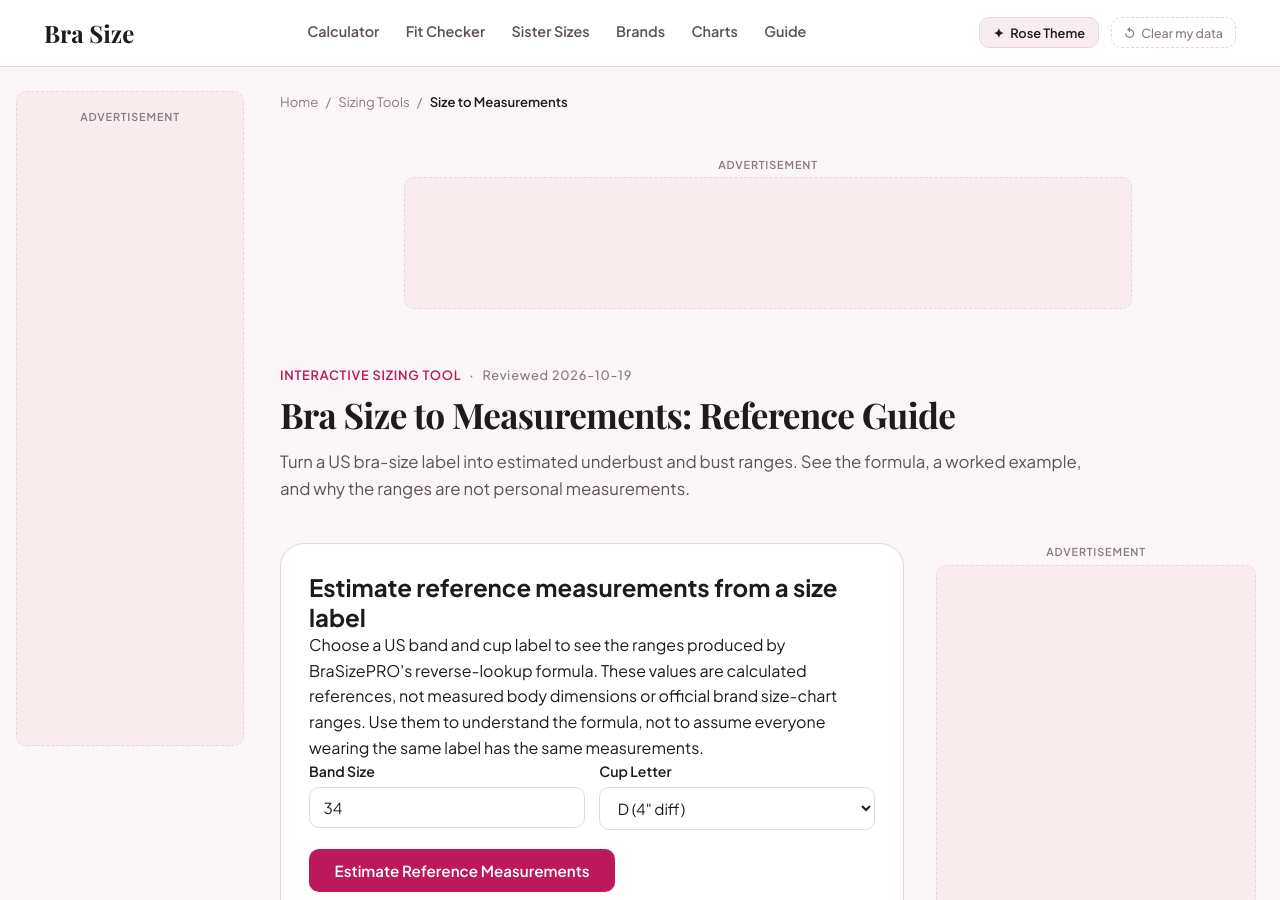
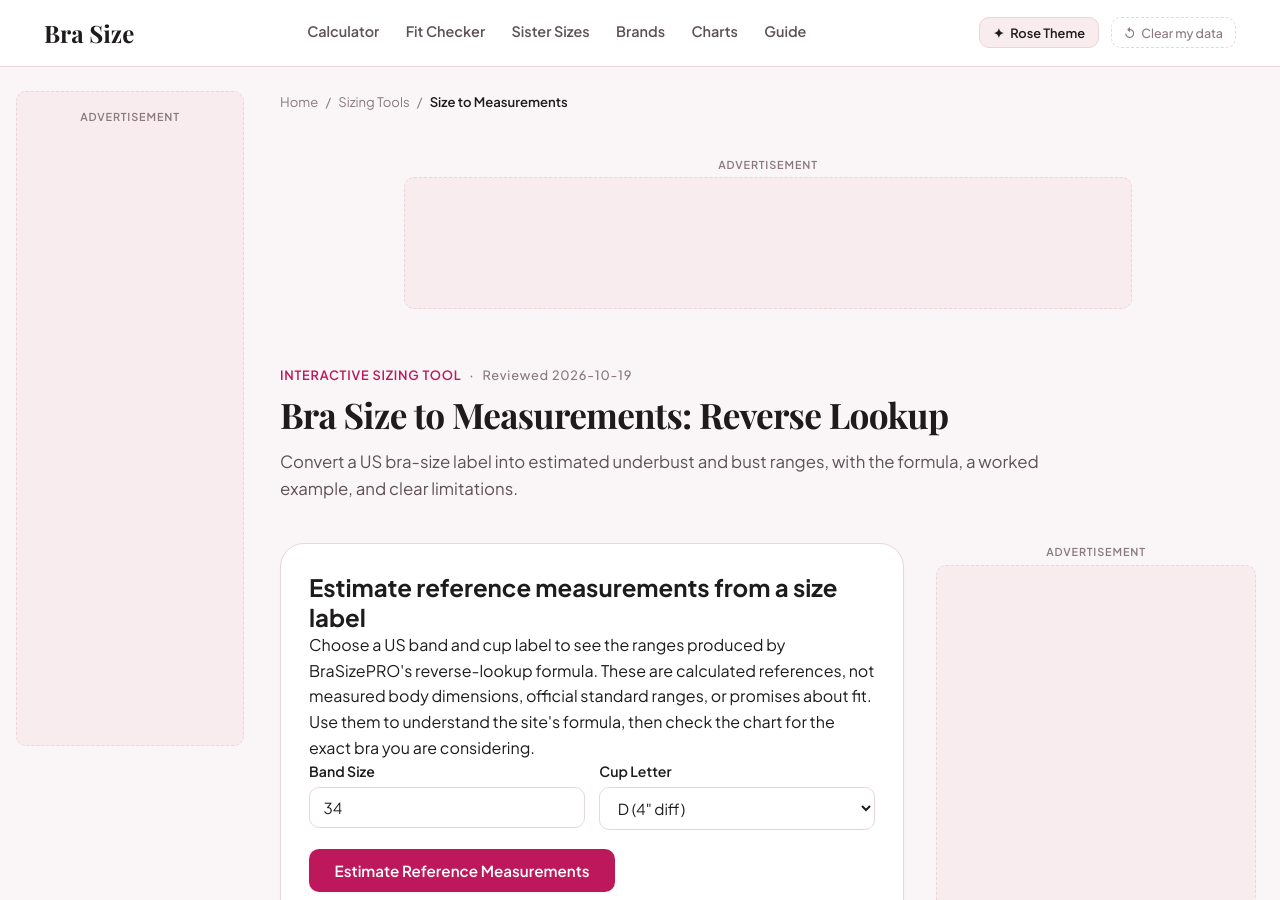
Before and after one commit to sharpedge74-cmyk/Bra-Size-Pro, a Jekyll site: the page built from bra-size-to-measurements.html, in a window 1280 px wide and 900 px high. Built offline with Jekyll 4.4.1, drawn with Linux system fonts in a browser that asks for light colours; some web fonts are replaced; some of the changed text lies outside the part shown.

Commit message:
Update sizing guidance with worked examples, clearer limitations and source references

```diff
--- a/bra-size-to-measurements.html
+++ b/bra-size-to-measurements.html
@@ -1,7 +1,7 @@
 ---
 layout: tool
-title: "Bra Size to Measurements: Reference Guide"
-description: "Turn a US bra-size label into estimated underbust and bust ranges. See the formula, a worked example, and why the ranges are not personal measurements."
+title: "Bra Size to Measurements: Reverse Lookup"
+description: "Convert a US bra-size label into estimated underbust and bust ranges, with the formula, a worked example, and clear limitations."
 permalink: /bra-size-to-measurements
 breadcrumb_label: "Size to Measurements"
 intent: "Reverse calculate bust and ribcage measurements from bra size"
@@ -9,8 +9,9 @@
 tool_js: "bra-size-to-measurements.js"
 ads: "tool"
 sources:
-  - '<a href="https://pubmed.ncbi.nlm.nih.gov/22397508/" target="_blank" rel="noopener">White &amp; Scurr (2012), comparison of traditional sizing and professional fit criteria — retrieved 2026-10-19</a>'
+  - '<a href="https://pubmed.ncbi.nlm.nih.gov/22397508/" target="_blank" rel="noopener">White &amp; Scurr (2012), traditional sizing compared with professional fit criteria — retrieved 2026-10-19</a>'
   - '<a href="https://pubmed.ncbi.nlm.nih.gov/39623226/" target="_blank" rel="noopener">Moscarelli et al. (2025), variation in cup sizing among manufacturers — retrieved 2026-10-19</a>'
+  - '<a href="https://www.iso.org/standard/61686.html" target="_blank" rel="noopener">ISO 8559-1:2017, clothing anthropometric measurement definitions — checked 2026-10-19</a>'
 related_tool:
   title: "Universal Bra Size Calculator"
   desc: "Calculate size directly from your body measurements."
@@ -20,18 +21,20 @@
   desc: "Complete lookup table for all global band and cup numbers."
   url: "/bra-measurement-chart"
 faq:
-  - q: "Can two people with the same bra size have different body measurements?"
-    a: "Yes. A size label is not a complete description of body shape or garment fit. This tool produces estimated ranges from its own simplified formula."
-  - q: "What measurements does a 34D represent?"
-    a: "In this tool's formula, 34D produces an underbust range of 33–35 inches and a bust range of 37.5–38.5 inches. These are calculated references, not official standard ranges."
-  - q: "Are these ranges an official sizing standard?"
-    a: "No. They are generated by BraSizePRO's reverse-lookup formula. Brand charts and fitting methods differ."
-  - q: "Can I use the ranges to choose any bra?"
-    a: "Use them as a reference only. Check the brand's chart for the specific product and assess the actual garment's fit."
+  - q: "Can two people with the same bra size have different measurements?"
+    a: "Yes. The label is not a complete description of body shape or garment fit. This tool creates ranges from BraSizePRO's simplified reverse-lookup formula."
+  - q: "What measurements does a 34D represent in this tool?"
+    a: "Using this tool's formula, 34D gives an underbust reference of 33–35 inches and a bust reference of 37.5–38.5 inches. These are calculated ranges, not official standard ranges."
+  - q: "Are the ranges an official sizing standard?"
+    a: "No. They are produced by BraSizePRO's formula and should not be mistaken for an ISO, EN, or brand size chart."
+  - q: "Can I use these ranges to choose any bra?"
+    a: "Use them as a reference only. Check the exact brand's chart and assess the actual garment's fit."
+  - q: "Why does the metric result differ slightly when converted back?"
+    a: "The tool rounds centimeter endpoints to whole numbers. That rounding can cause small differences when the values are converted back to inches."
 
 ---
 
-<section class="tool-intro" aria-labelledby="reverse-intro-heading"><h2 id="reverse-intro-heading">Estimate reference measurements from a size label</h2><p>Choose a US band and cup label to see the ranges produced by BraSizePRO's reverse-lookup formula. These values are calculated references, not measured body dimensions or official brand size-chart ranges. Use them to understand the formula, not to assume everyone wearing the same label has the same measurements.</p></section>
+<section class="tool-intro" aria-labelledby="reverse-intro-heading"><h2 id="reverse-intro-heading">Estimate reference measurements from a size label</h2><p>Choose a US band and cup label to see the ranges produced by BraSizePRO's reverse-lookup formula. These are calculated references, not measured body dimensions, official standard ranges, or promises about fit. Use them to understand the site's formula, then check the chart for the exact bra you are considering.</p></section>
 <div class="calculator-card">
   <form id="reverse-lookup-form" class="calc-form">
     <div class="calc-card-grid">
```
